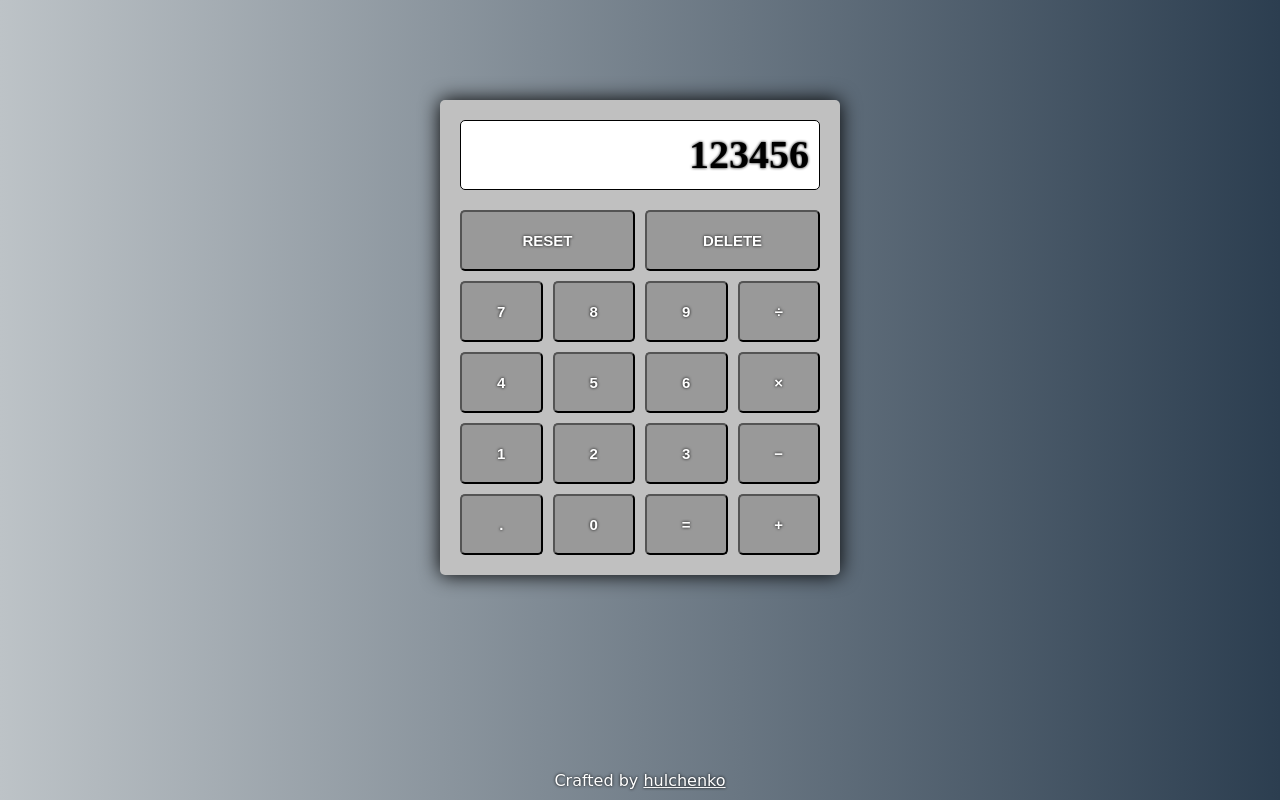
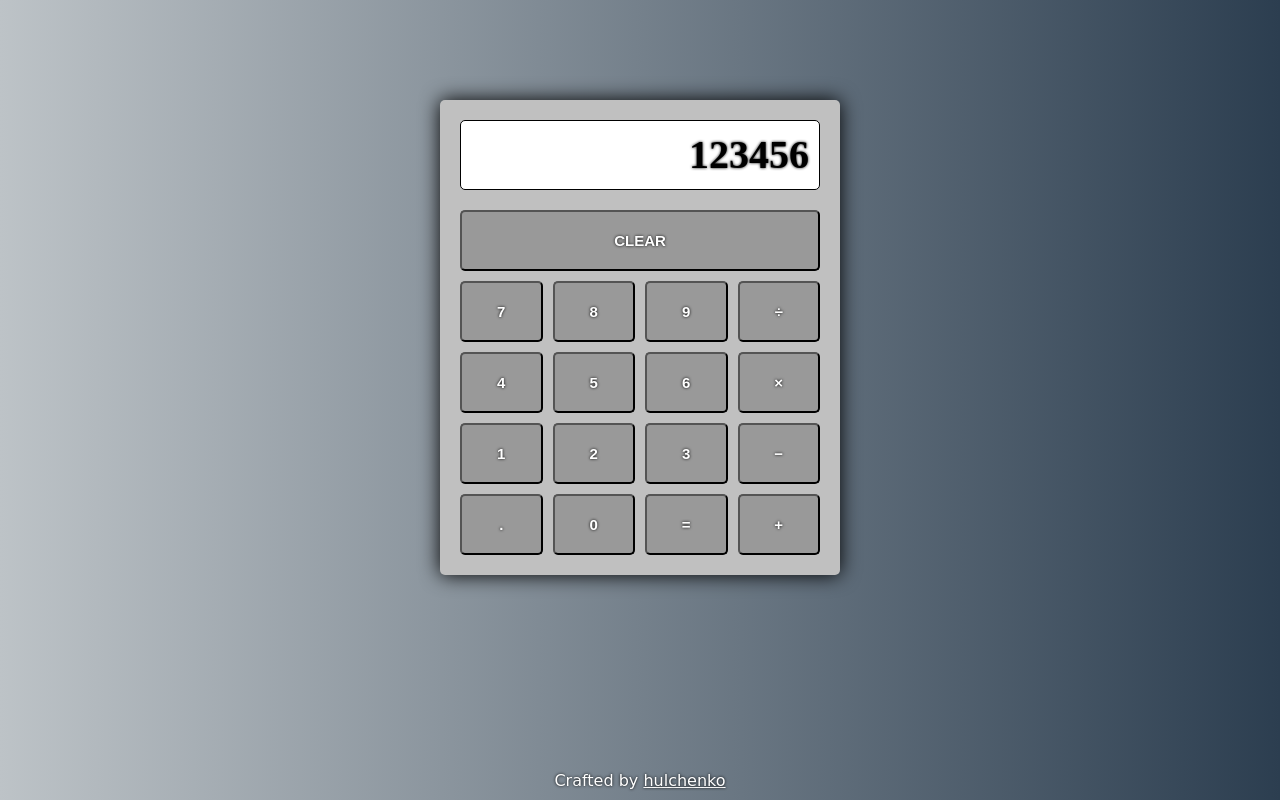
Before and after one commit to hulchenko/calculator-project, a plain HTML site: page index.html in a window 1280 px wide. Drawn offline with Linux system fonts and the light colour scheme.

Commit message:
tweak html and css, add some js

```diff
--- a/index.html
+++ b/index.html
@@ -13,8 +13,7 @@
       <div class="screen" id="screen">123456</div>
 
       <div class="btn-grid-top">
-        <button class="btn btn-red top" id="clear">RESET</button>
-        <button class="btn btn-blue top" id="delete">DELETE</button>
+        <button class="btn top" id="clear">CLEAR</button>
       </div>
 
       <div class="btn-grid">
--- a/script.js
+++ b/script.js
@@ -1,3 +1,4 @@
+//Your calculator is going to contain functions for all of the basic math operators you typically find on simple calculators, so start by creating functions for the following items and testing them in your browser’s console.
 const add = function (a, b) {
   return a + b;
 };
@@ -14,4 +15,9 @@ const divide = function (a, b) {
   return a / b;
 };
 
-console.log(divide(2, 4));
+//Create a new function operate that takes an operator and 2 numbers and then calls one of the above functions on the numbers.
+function operate(operator, a, b) {
+  return operator;
+}
+
+console.log(operate(subtract(2, 3)));
--- a/style.css
+++ b/style.css
@@ -49,7 +49,7 @@ html {
 }
 
 .top {
-  width: 175px;
+  width: 100%;
   background-color: #999;
   border-radius: 5px;
 }
@@ -70,7 +70,7 @@ html {
 }
 
 .btn:active {
-  transform: scale(0.9);
+  transform: scale(0.95);
 }
 
 footer {
```
